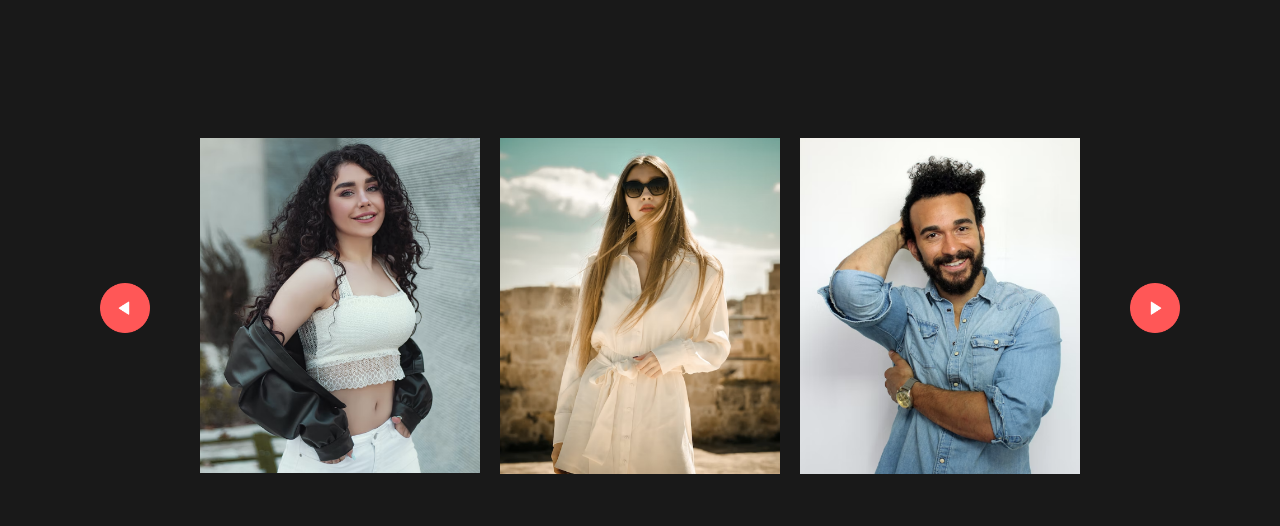
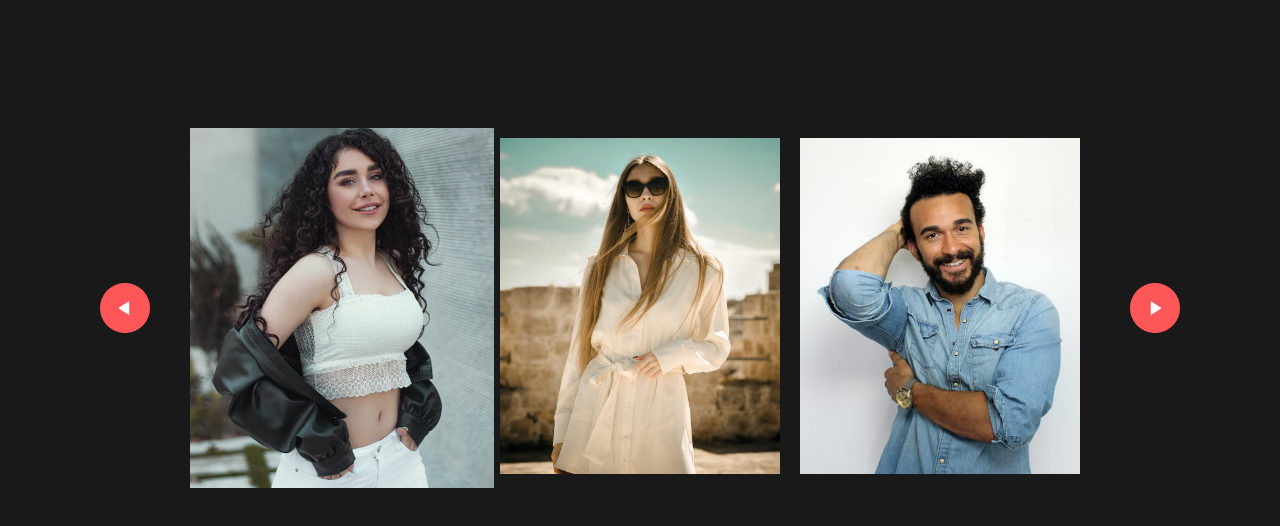
Before and after one commit to salinpaul94/image-gallery, a plain HTML site: page version_01/index.html in a window 1280 px wide. In both pictures the pointer is over the picture 340 px from the left and 305 px from the top of the page. Drawn offline with Linux system fonts and the light colour scheme.

Commit message:
.gallary div img hover effect

```diff
--- a/version_01/style.css
+++ b/version_01/style.css
@@ -45,3 +45,9 @@ body {
   cursor: pointer;
   margin: 40px;
 }
+
+.gallary div img:hover {
+  filter: grayscale(0);
+  cursor: pointer;
+  transform: scale(1.1);
+}
```
